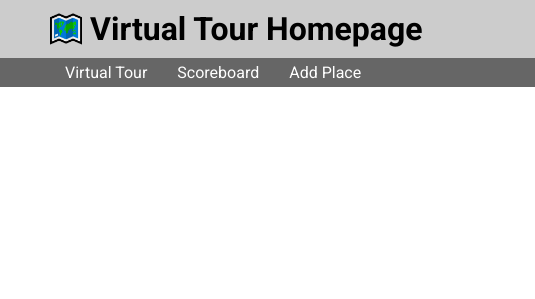
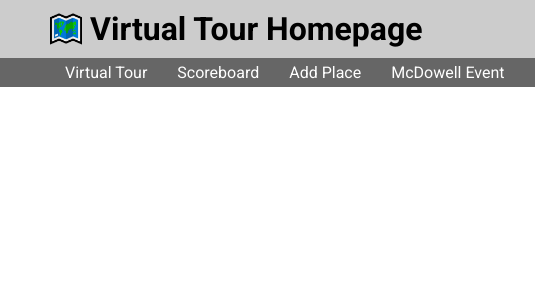
Before and after one commit to LEONG98/VirtualTour, a plain HTML site: page index.html in a window 1280 px wide. Shown: the top 299 px of the page, 0-535 px from the left. Drawn offline with Linux system fonts and the light colour scheme.

Commit message:
Update index.html

```diff
--- a/index.html
+++ b/index.html
@@ -40,6 +40,7 @@
         <a href="game.html">Virtual Tour</a>
         <a href="scoreboard.html">Scoreboard</a>
         <a href="addPlace.html">Add Place</a>
+        <a href="http://oms.cornetresearch.com/events/discovery/registration/b3e3e393c77e35a4a3f3cbd1e429b5dc/mcdowells-event">McDowell Event</a>
     </nav>
 
     <main>
```
